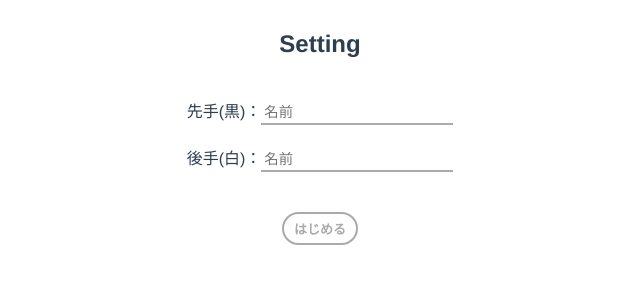
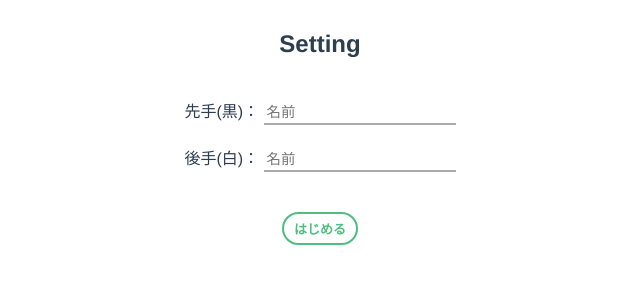
Before and after one commit to jottsu/othello, a Vue app: page / in a window 1280 px wide. Shown: the top 300 px of the page, without its empty margins (320-960 px from the left). Built offline with nearby package versions, Linux system fonts and the light colour scheme.

Commit message:
create NameForm component and fix validation

```diff
--- a/src/components/Game.vue
+++ b/src/components/Game.vue
@@ -60,6 +60,7 @@ export default {
 table {
   margin: 0 auto;
 }
+
 td {
   width: 120px;
   padding: 0 10px;
--- a/src/components/Setting.vue
+++ b/src/components/Setting.vue
@@ -2,20 +2,15 @@
   <div>
     <h2>Setting</h2>
     <div class="form-container">
-      <div class="name-form">
-        <span>先手(黒)：</span>
-        <input type="text" placeholder="名前" v-model="names.player1">
-      </div>
-      <div class="name-form">
-        <span>後手(白)：</span>
-        <input type="text" placeholder="名前" v-model="names.player2">
-      </div>
+      <NameForm label="先手(黒)" :error="errors.player1" @change="changePlayer1Name"></NameForm>
+      <NameForm label="後手(白)" :error="errors.player2" @change="changePlayer2Name"></NameForm>
     </div>
-    <Button text="はじめる" @click="startGame" :disabled="isBtnDisabled"></Button>
+    <Button text="はじめる" @click="startGame"></Button>
  </div>
 </template>
 
 <script>
+import NameForm from '@/components/modules/NameForm'
 import Button from '@/components/modules/Button'
 
 export default {
@@ -25,20 +20,30 @@ export default {
       names: {
         player1: '',
         player2: ''
+      },
+      errors: {
+        player1: false,
+        player2: false
       }
     }
   },
   methods: {
+    changePlayer1Name (name) {
+      this.names.player1 = name
+    },
+    changePlayer2Name (name) {
+      this.names.player2 = name
+    },
     startGame () {
+      this.errors.player1 = (this.names.player1.trim() === '')
+      this.errors.player2 = (this.names.player2.trim() === '')
+      if (this.errors.player1 || this.errors.player2) {
+        return
+      }
       this.$store.dispatch('setUp', this.names)
     }
   },
-  computed: {
-    isBtnDisabled () {
-      return (this.names.player1.trim() === "" || this.names.player2.trim() === "")
-    }
-  },
-  components: { Button }
+  components: { Button, NameForm }
 }
 </script>
 
@@ -46,20 +51,4 @@ export default {
 .form-container {
   margin: 40px 0;
 }
-
-.name-form {
-  margin: 20px 0;
-}
-
-input {
-  border: none;
-  border-bottom: 2px solid #aaa;
-  font-size: .9em;
-  padding: 3px;
-  outline: none;
-}
-
-input:focus {
-  border-bottom-color: #4dbe80;
-}
 </style>
--- a/src/components/modules/Button.vue
+++ b/src/components/modules/Button.vue
@@ -1,5 +1,5 @@
 <template>
-  <button @click="onClick" :disabled="disabled">
+  <button @click="onClick">
     {{ text }}
   </button>
 </template>
@@ -8,10 +8,6 @@
 export default {
   props: {
     text: String,
-    disabled: {
-      type: Boolean,
-      default: false
-    }
   },
   methods: {
     onClick() {
@@ -38,9 +34,4 @@ button:hover {
   color: #58d49c;
   border-color: #58d49c;
 }
-
-button:disabled {
-  color: #aaa;
-  border-color: #aaa;
-}
 </style>
--- /dev/null
+++ b/src/components/modules/NameForm.vue
@@ -0,0 +1,49 @@
+<template>
+  <div>
+    <span>{{label}}</span>：
+    <input type="text" placeholder="名前" @keyup="onChange" :class="{invalid: error}">
+    <p v-if="error">入力してください</p>
+  </div>
+</template>
+
+<script>
+export default {
+  props: {
+    label: String,
+    error: Boolean
+  },
+  methods: {
+    onChange (e) {
+      this.$emit('change', e.target.value)
+    }
+  }
+}
+</script>
+
+<style scoped>
+div {
+  margin: 20px 0;
+}
+
+input {
+  border: none;
+  border-bottom: 2px solid #aaa;
+  font-size: .9em;
+  padding: 3px;
+  outline: none;
+}
+
+input:focus {
+  border-bottom-color: #4dbe80;
+}
+
+input.invalid {
+  border-bottom-color: #e55;
+}
+
+p {
+  margin: 3px 0 0 70px;
+  color: #e55;
+  font-size: .8em;
+}
+</style>
```
